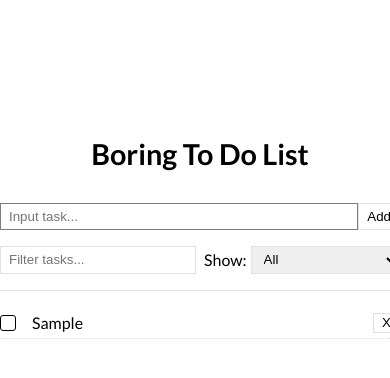
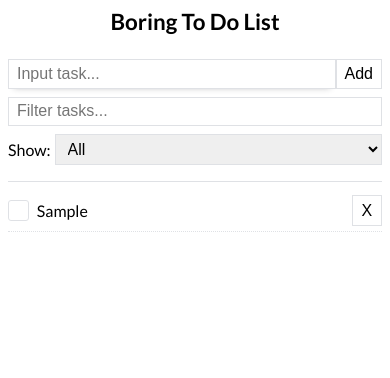
Before and after one commit to szuvi/react-todo, a React (Create React App) app: page / in a window 390 px wide. Both pictures are taken after typing "Sample" into the empty fields and a click on the button "Add". Shown: the top 378 px of the page. Built offline with nearby package versions, Linux system fonts and the light colour scheme.

Commit message:
Refined mobile view, UX improvements, code cleanup

```diff
--- a/src/App.js
+++ b/src/App.js
@@ -22,8 +22,6 @@ function App() {
       }
     })(),
   };
-  //TODO Clean this mess up! How to implement conditional obj properies?
-  //     I want done to show only if it is not null!
 
   function addTask(task) {
     const newList = [...taskList, task];
@@ -31,12 +29,10 @@ function App() {
   }
 
   function toggleDone(id) {
-    // Should used useReducer here? This might be inefficient
     const newList = taskList.reduce((acc, task) => {
       if (task.id === id) {
-        let {name, done, id} = task;
-        done = !done;
-        acc.push({name, done, id});
+        let {done} = task;
+        acc.push({...task, done: !done});
       } else {
         acc.push(task);
       }
@@ -54,13 +50,11 @@ function App() {
     setList([]);
   }
 
-  // for (let i = 0; i < 100; i++) {
-  //   tasks.push(new Task(`Task number ${i}`, !!Math.floor(Math.random() * 2)));
-  // }
-  // console.log(tasks);
-
   return (
-    <div className="main-container">
+    <div
+      className="main-container"
+      style={{display: taskList.length > 0 ? 'block' : 'grid'}}
+    >
       <div className="app-container">
         <h1 className="title">Boring To Do List</h1>
         <ListController
--- a/src/ListController/TaskFilter/SearchInput/SearchInput.js
+++ b/src/ListController/TaskFilter/SearchInput/SearchInput.js
@@ -7,7 +7,7 @@ function SearchInput(props) {
   return (
     <input
       onChange={handleChange}
-      className="search-input"
+      className="input input-search"
       type="text"
       placeholder="Filter tasks..."
     />
--- a/src/ListController/TaskFilter/TaskFilterSelector/TaskFilterSelector.js
+++ b/src/ListController/TaskFilter/TaskFilterSelector/TaskFilterSelector.js
@@ -11,7 +11,7 @@ function TaskFilterSelector(props) {
       <select
         value={props.doneFilter}
         onChange={handleSelection}
-        className="task-select"
+        className="select select-task"
         id="task-select"
       >
         <option value="">All</option>
--- a/src/ListController/TaskInput/TaskInput.js
+++ b/src/ListController/TaskInput/TaskInput.js
@@ -2,32 +2,38 @@ import * as React from 'react';
 import Task from './Task/Task';
 
 function TaskInput(props) {
+  const textInput = React.useRef(null);
+  React.useEffect(() => textInput.current.focus());
+
   const [currTask, setCurrTask] = React.useState('');
 
   function handleInputChange(e) {
-    const input = e.target.value;
-    setCurrTask(input);
+    setCurrTask(e.target.value);
   }
 
   function handleTaskAdd() {
     if (currTask.length > 0) {
       props.addTask(new Task(currTask, false));
       setCurrTask('');
-    } else {
-      //TODO show error
     }
   }
 
   return (
     <div className="task-input-container">
       <input
+        ref={textInput}
         value={currTask}
         onChange={handleInputChange}
-        className="task-input"
+        onKeyDown={e => (e.key === 'Enter' ? handleTaskAdd() : null)}
+        className="input input-task"
         type="text"
         placeholder="Input task..."
       />
-      <button className="button button-add" onClick={handleTaskAdd}>
+      <button
+        tabIndex="-1"
+        className="button button-add"
+        onClick={handleTaskAdd}
+      >
         Add
       </button>
     </div>
--- a/src/TaskList/TaskList.js
+++ b/src/TaskList/TaskList.js
@@ -10,8 +10,10 @@ function TaskList(props) {
   }
 
   function filterByDone(done) {
-    if (filter.done !== null) return done === filter.done;
-    else return true;
+    if (filter.done !== null) {
+      return done === filter.done;
+    }
+    return true;
   }
 
   const filteredTasks = props.tasks.reduce((acc, task) => {
--- a/src/TaskList/TaskListItem/TaskListItem.js
+++ b/src/TaskList/TaskListItem/TaskListItem.js
@@ -9,16 +9,11 @@ function TaskListItem(props) {
     props.removeTask(props.task.id);
   }
 
-  //TODO some styling on hover and transition like 0.1s
-  //TODO test if checkbox classes work
-  //TODO insert icon instead of X
-  //TODO maybe EDIT?
-
   return (
     <ul className="task-list-item">
       <div
         className={`checkbox-container ${
-          props.task.done ? 'checkbox-checked' : 'checkbox-unchecked'
+          props.task.done ? 'checkbox-checked' : ''
         }`}
       >
         <input
--- a/src/index.css
+++ b/src/index.css
@@ -1,5 +1,5 @@
 @import url('https://fonts.googleapis.com/css2?family=Lato:ital,wght@0,400;0,700;1,400;1,700&display=swap');
-/* ------------RESETS------------------ */
+/* ------------SIMPLE RESETS----------- */
 
 * {
   margin: 0;
@@ -24,18 +24,19 @@ ul {
 
 :root {
   font-size: 16px;
-  --light-gray: rgb(223, 225, 229);
-  --dark-gray: rgb(123, 125, 129);
+  --main-light: rgb(223, 225, 229);
+  --main-dark: rgb(123, 125, 129);
   --accent: rgb(0, 120, 215);
   --accent-light: rgb(51, 163, 255);
   --accent-dark: rgb(0, 56, 102);
-  --header: rgb(0, 0, 0);
   --light-text: rgb(255, 255, 255);
-  --aside: rgb(54, 65, 71);
-  --aside-accent: rgb(42, 50, 55);
-  --aside-accent-light: rgb(67, 79, 86);
   --delete: rgb(90, 21, 2);
   --delete-light: rgb(199, 47, 5);
+}
+
+html {
+  display: grid;
+  place-items: center;
 }
 
 body {
@@ -45,19 +46,44 @@ body {
 /* ------------Utils-------------------------- */
 
 .button {
+  font-size: 1rem;
   background: none;
-  border: 1px solid var(--light-gray);
+  border: 1px solid var(--main-light);
   padding: 0.1rem 0.5rem;
   transition: 100ms;
 }
 
 .button:hover {
   cursor: pointer;
+  background: var(--accent-dark);
+  border: 1px solid var(--main-dark);
+  color: var(--light-text);
+  outline: none;
+  box-shadow: 0 5px 6px -6px rgba(32, 33, 36, 0.28);
 }
 
 .button:active {
-  background: var(--dark-gray);
-  color: var(--light-text);
+  background: var(--main-dark);
+}
+
+.input,
+.select {
+  font-size: 1rem;
+  padding: 0.3rem 0.5rem;
+  border: 1px solid var(--main-light);
+  transition: all 0.05s;
+}
+
+.input:hover,
+.input:active,
+.input:focus,
+.input:focus-within,
+.select:hover,
+.select:active,
+.select:focus {
+  box-shadow: 0 5px 6px -6px rgba(32, 33, 36, 0.28);
+  outline: none;
+  border: 1px solid var(--main-light);
 }
 
 /* ------------AppContainer------------------- */
@@ -67,12 +93,16 @@ body {
   width: 100vw;
   display: grid;
   place-items: center;
+  transition: all 0.5s;
 }
 
 .app-container {
-  min-width: 400px;
   display: grid;
-  grid-template-rows: auto 1fr;
+  grid-template-rows: repeat(3, auto);
+  margin: 0 auto;
+  padding-top: 1rem;
+  max-width: 500px;
+  transition: all 1s;
   grid-gap: 1rem;
 }
 
@@ -89,7 +119,7 @@ body {
   grid-template-columns: 1fr;
   grid-gap: 1rem;
   padding: 1rem 0;
-  border-bottom: 1px solid var(--light-gray);
+  border-bottom: 1px solid var(--main-light);
 }
 
 /* ------------TaskInput--------------------- */
@@ -99,33 +129,12 @@ body {
   grid-template-columns: 1fr auto;
 }
 
-.task-input {
-  padding: 0.3rem 0.5rem;
-  border: 1px solid var(--dark-gray);
-}
-
-/* .task-input-container:hover,
-.task-input-container:active,
-.task-input-container:focus,
-.task-input-container:focus-within {
-  box-shadow: 0 1px 6px rgba(32, 33, 36, 0.28);
-  border: 1px solid var(--light-gray);
-  outline: none;
-} */
-
 /* ------------TaskFilter-------------------- */
 
 .task-filter-container {
   display: grid;
   grid-template-columns: repeat(2, 1fr);
   grid-gap: 0.5rem;
-}
-
-/* ------------SearchInpu-------------------- */
-
-.search-input {
-  padding: 0.3rem 0.5rem;
-  border: 1px solid var(--light-gray);
 }
 
 /* ------------TaskFilterSelector------------ */
@@ -137,17 +146,6 @@ body {
   align-items: center;
 }
 
-.task-select {
-  padding: 0.3rem 0.5rem;
-  border: 1px solid var(--light-gray);
-}
-
-/* ------------TaskList---------------------- */
-
-.task-list {
-  min-height: 400px;
-}
-
 /* ------------TaskListItem------------------ */
 
 .task-list-item {
@@ -157,22 +155,25 @@ body {
   align-items: center;
   grid-gap: 1rem;
   padding: 0.35rem 0;
-  border-bottom: 1px dotted var(--light-gray);
+  border-bottom: 1px dotted var(--main-light);
 }
 
 .checkbox-container {
-  border: 1px solid black;
+  border: 1px solid var(--main-light);
   border-radius: 3px;
-  width: 1rem;
-  height: 1rem;
+  width: 1.3rem;
+  height: 1.3rem;
   z-index: 1;
+  transition: all 0.05s;
+}
+
+.checkbox-container:hover {
+  border: 1px solid var(--main-dark);
 }
 
 .checkbox-checked {
-  background-color: var(--dark-gray);
-}
-.chekbox-unchecked {
-  background-color: var(--aside);
+  background-color: var(--accent-dark);
+  border: 1px solid var(--accent-dark);
 }
 
 .task-list-checkbox {
@@ -182,3 +183,38 @@ body {
   height: inherit;
   width: inherit;
 }
+
+.button-delete-task {
+  height: 1.9rem;
+  width: 1.9rem;
+}
+
+.button-delete-task:hover {
+  background: var(--delete);
+  border: var(--delete);
+}
+
+/* ------------Media------------------------- */
+
+@media screen and (max-width: 600px) {
+  .title {
+    font-size: 1.4rem;
+  }
+  .app-container {
+    padding: 0.5rem;
+  }
+  .app-container,
+  .list-controller,
+  .task-filter-container,
+  .task-list-item {
+    grid-gap: 0.5rem;
+  }
+  .task-list-name {
+    max-width: 90%;
+    max-height: 10vh;
+    overflow: scroll;
+  }
+  .task-filter-container {
+    grid-template-columns: 1fr;
+  }
+}
```
Also changed, not shown: src/App.css (deleted, +0 -38 lines), 1 other file (tests, documents, lock files or other folders).
